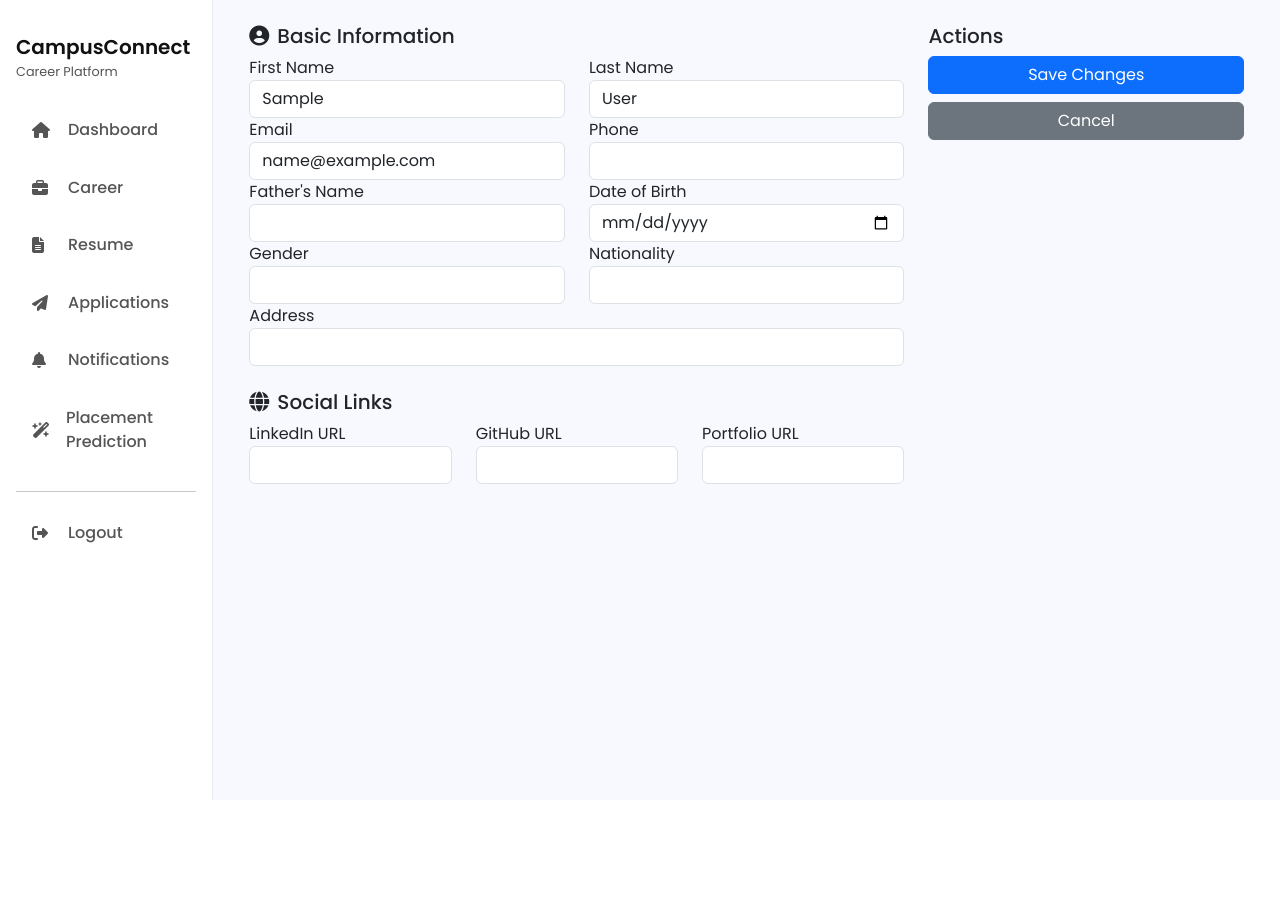
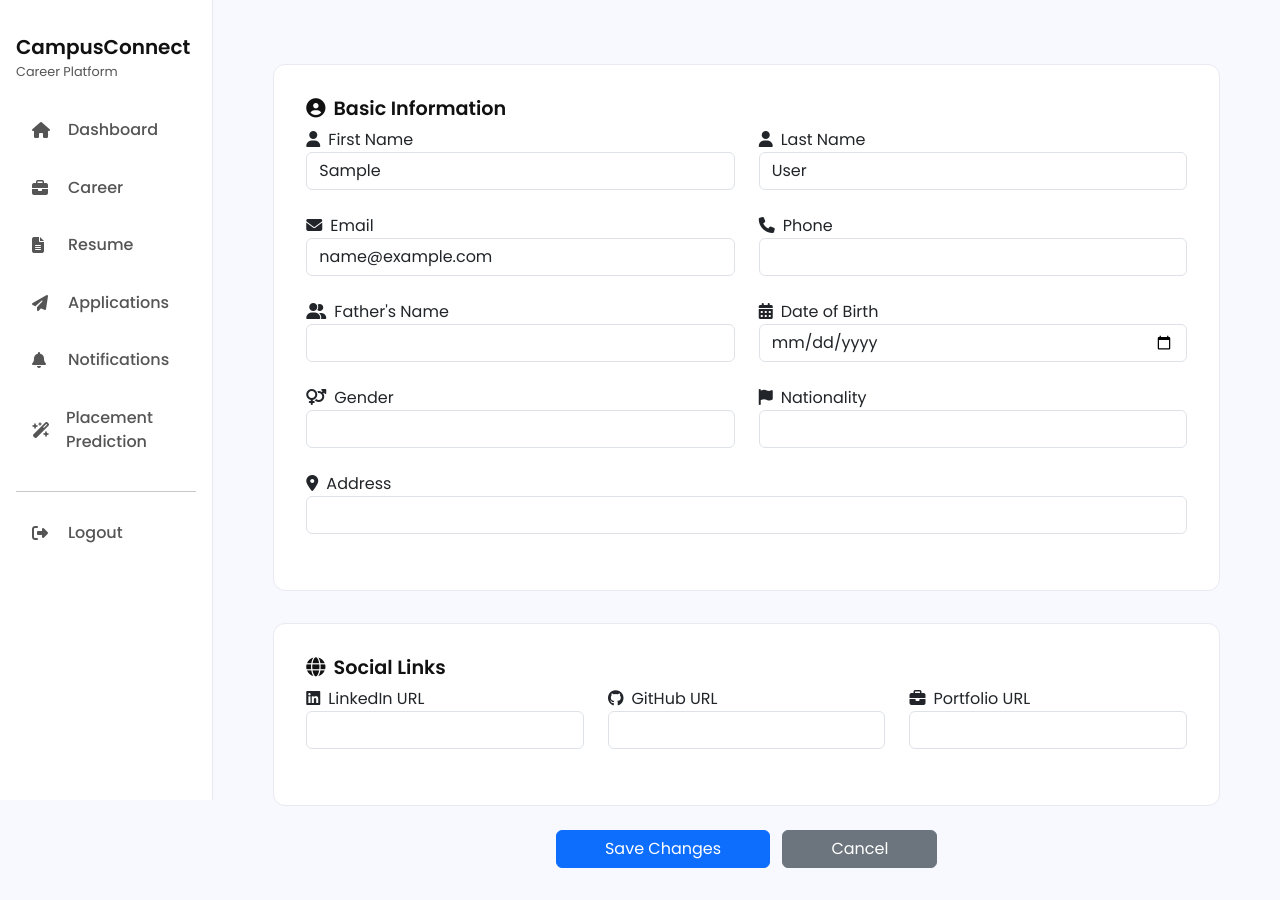
Before and after one commit to rinsham10/CampusConnect, a Django app: page /accounts/profile/edit/ in a window 1280 px wide. Before the commit the page ends 800 px from the top, so only its background shows below. Run offline with Django 5.2, Linux system fonts and the light colour scheme; the visitor is signed in with stand-in values (Sample User, id 1).

Commit message:
added profile edit page

```diff
--- a/users/templates/users/profile_edit.html
+++ b/users/templates/users/profile_edit.html
@@ -1,86 +1,83 @@
 <!-- users/templates/users/profile_edit.html -->
 {% extends "users/career_base.html" %}
-{% load template_extras %} <!-- THIS IS THE FIX -->
+{% load template_extras %}
 
 {% block page_title %}Edit Information{% endblock %}
 {% block page_subtitle %}Update your personal and social details{% endblock %}
 
 
 {% block career_content %}
-<div class="container-fluid p-4">
+<div class="main-content">
     <form method="post">
         {% csrf_token %}
         <div class="row">
-            <div class="col-lg-8">
-                <!-- Personal Info Card -->
-                <div class="profile-card mb-4">
-                    <h5><i class="fas fa-user-circle me-2"></i>Basic Information</h5>
+            <div class="col-lg-12">
+                <!-- Basic Information Card -->
+                <div class="main-card mb-4">
+                    <h5 class="main-card-header"><i class="fas fa-user-circle me-2"></i>Basic Information</h5>
                     <div class="row">
-                        <div class="col-md-6 info-group">
-                            <label for="{{ form.first_name.id_for_label }}">First Name</label>
+                        <div class="col-md-6 profile-info-item">
+                            <label for="{{ form.first_name.id_for_label }}"><i class="fas fa-user me-2"></i>First Name</label>
                             {{ form.first_name|attr:"class:form-control" }}
                         </div>
-                        <div class="col-md-6 info-group">
-                            <label for="{{ form.last_name.id_for_label }}">Last Name</label>
+                        <div class="col-md-6 profile-info-item">
+                            <label for="{{ form.last_name.id_for_label }}"><i class="fas fa-user me-2"></i>Last Name</label>
                             {{ form.last_name|attr:"class:form-control" }}
                         </div>
-                        <div class="col-md-6 info-group">
-                            <label for="{{ form.email.id_for_label }}">Email</label>
+                        <div class="col-md-6 profile-info-item">
+                            <label for="{{ form.email.id_for_label }}"><i class="fas fa-envelope me-2"></i>Email</label>
                             {{ form.email|attr:"class:form-control" }}
                         </div>
-                        <div class="col-md-6 info-group">
-                            <label for="{{ form.phone_number.id_for_label }}">Phone</label>
+                        <div class="col-md-6 profile-info-item">
+                            <label for="{{ form.phone_number.id_for_label }}"><i class="fas fa-phone me-2"></i>Phone</label>
                             {{ form.phone_number|attr:"class:form-control" }}
                         </div>
-                        <div class="col-md-6 info-group">
-                            <label for="{{ form.fathers_name.id_for_label }}">Father's Name</label>
+                        <div class="col-md-6 profile-info-item">
+                            <label for="{{ form.fathers_name.id_for_label }}"><i class="fas fa-user-friends me-2"></i>Father's Name</label>
                             {{ form.fathers_name|attr:"class:form-control" }}
                         </div>
-                        <div class="col-md-6 info-group">
-                            <label for="{{ form.date_of_birth.id_for_label }}">Date of Birth</label>
+                        <div class="col-md-6 profile-info-item">
+                            <label for="{{ form.date_of_birth.id_for_label }}"><i class="fas fa-calendar-alt me-2"></i>Date of Birth</label>
                             {{ form.date_of_birth|attr:"class:form-control" }}
                         </div>
-                         <div class="col-md-6 info-group">
-                            <label for="{{ form.gender.id_for_label }}">Gender</label>
+                        <div class="col-md-6 profile-info-item">
+                            <label for="{{ form.gender.id_for_label }}"><i class="fas fa-venus-mars me-2"></i>Gender</label>
                             {{ form.gender|attr:"class:form-control" }}
                         </div>
-                         <div class="col-md-6 info-group">
-                            <label for="{{ form.nationality.id_for_label }}">Nationality</label>
+                        <div class="col-md-6 profile-info-item">
+                            <label for="{{ form.nationality.id_for_label }}"><i class="fas fa-flag me-2"></i>Nationality</label>
                             {{ form.nationality|attr:"class:form-control" }}
                         </div>
-                         <div class="col-12 info-group">
-                            <label for="{{ form.address.id_for_label }}">Address</label>
+                        <div class="col-12 profile-info-item">
+                            <label for="{{ form.address.id_for_label }}"><i class="fas fa-map-marker-alt me-2"></i>Address</label>
                             {{ form.address|attr:"class:form-control" }}
                         </div>
                     </div>
                 </div>
 
                 <!-- Social Links Card -->
-                <div class="profile-card">
-                    <h5><i class="fas fa-globe me-2"></i>Social Links</h5>
-                     <div class="row">
-                        <div class="col-md-4 info-group">
-                            <label for="{{ form.linkedin_url.id_for_label }}">LinkedIn URL</label>
+                <div class="main-card mb-4">
+                    <h5 class="main-card-header"><i class="fas fa-globe me-2"></i>Social Links</h5>
+                    <div class="row">
+                        <div class="col-md-4 profile-info-item">
+                            <label for="{{ form.linkedin_url.id_for_label }}"><i class="fab fa-linkedin me-2"></i>LinkedIn URL</label>
                             {{ form.linkedin_url|attr:"class:form-control" }}
                         </div>
-                        <div class="col-md-4 info-group">
-                            <label for="{{ form.github_url.id_for_label }}">GitHub URL</label>
+                        <div class="col-md-4 profile-info-item">
+                            <label for="{{ form.github_url.id_for_label }}"><i class="fab fa-github me-2"></i>GitHub URL</label>
                             {{ form.github_url|attr:"class:form-control" }}
                         </div>
-                        <div class="col-md-4 info-group">
-                            <label for="{{ form.portfolio_url.id_for_label }}">Portfolio URL</label>
+                        <div class="col-md-4 profile-info-item">
+                            <label for="{{ form.portfolio_url.id_for_label }}"><i class="fas fa-briefcase me-2"></i>Portfolio URL</label>
                             {{ form.portfolio_url|attr:"class:form-control" }}
                         </div>
                     </div>
                 </div>
-            </div>
 
-            <div class="col-lg-4">
-                 <!-- Action Card -->
-                <div class="profile-card">
-                    <h5>Actions</h5>
-                    <button type="submit" class="btn btn-primary w-100 mb-2">Save Changes</button>
-                    <a href="{% url 'profile' %}" class="btn btn-secondary w-100">Cancel</a>
+                <!-- Action Buttons -->
+                <div class="text-center">
+                    <button type="submit" class="btn btn-primary px-5 me-2">Save Changes</button>
+                    <a href="{% url 'profile' %}" class="btn btn-secondary px-5">Cancel</a>
                 </div>
             </div>
         </div>
```
